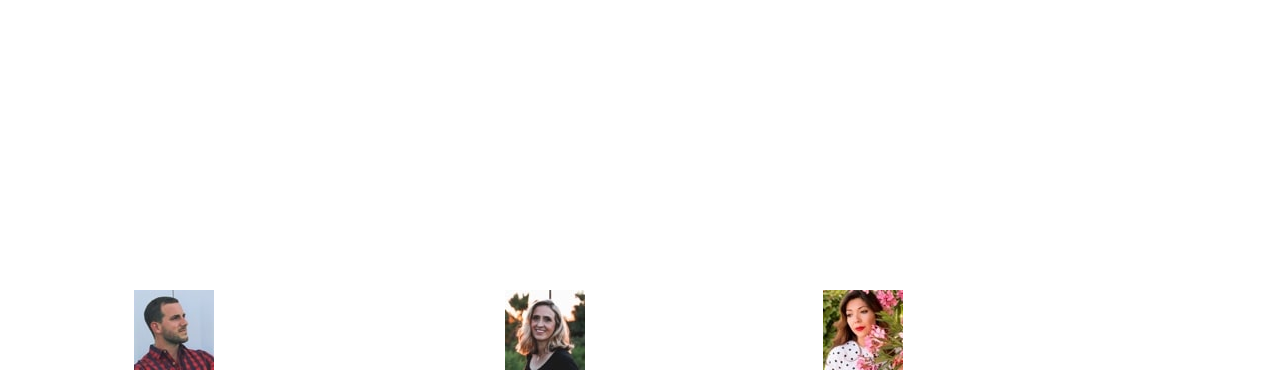
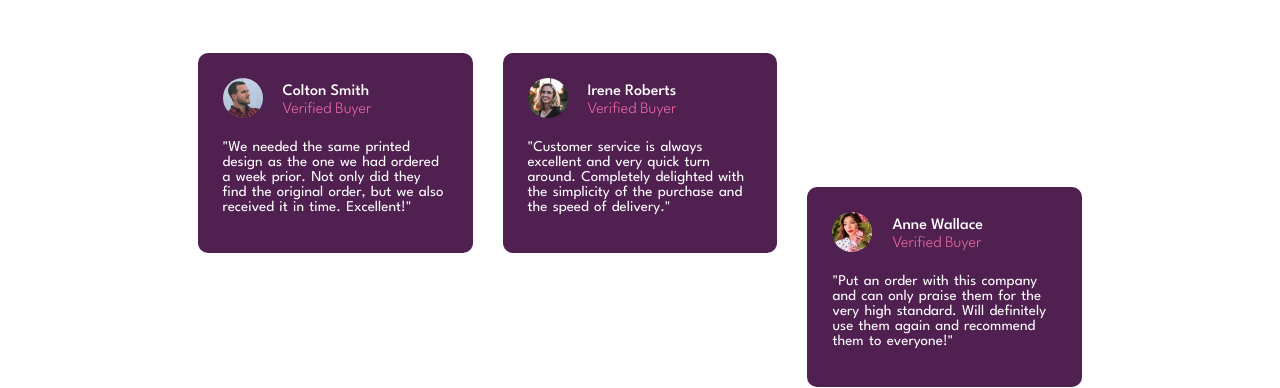
Before and after one commit to laglag1994/nader, a plain HTML site: page index.html in a window 1280 px wide. Shown: the part 261-649 px from the top of the page. Drawn offline with Linux system fonts and the light colour scheme.

Commit message:
almost there

```diff
--- a/CSS/styles.css
+++ b/CSS/styles.css
@@ -7,21 +7,25 @@ body{
 .main{
     display: flex;
     flex-direction: column;
-    width: 80%;
-    margin: 50px auto;
+    width: 70%;
+    margin: auto auto;
     justify-content: space-between;
-    height: 100%;
+    height: 80%;
+    gap: 40px;
 }
 
 .container-1{
     display: flex;
     justify-content: space-between;
-    gap: 280px;
+    gap: 90px;
 }
 
 .container-2{
     display: flex;
-    justify-content: space-between;
+    justify-content: space-around;
+    gap: 30px;
+    height: 100%;
+
 }
 
 
@@ -34,19 +38,22 @@ body{
     display: flex;
     flex-direction: column;
     flex:1;
-   justify-content: space-between;
+   justify-content: space-evenly;
 }
 
 
 .rates {
+    font-family: 'League Spartan', sans-serif;
     display: flex;
-    flex-direction: row;
     border-radius: 5px;
-    font-weight: normal;
+    font-weight: 700;
     background-color:  hsl(300, 24%, 96%);
     align-items: center;
     justify-content: space-around;
-    width: 90%;
+    width: 80%;
+    color: hsl(300, 43%, 22%);
+    /* padding-left: 15px;
+    padding-right: 15px; */
 }
 
 .rate-1{
@@ -59,4 +66,186 @@ body{
 
 .rate-3{
     align-self: end;
+
 }
+
+.box-1 h1{
+    color: hsl(300, 43%, 22%);
+    font-size: 50px;
+    font-family: 'League Spartan', sans-serif;
+}
+
+.box-1 p{
+    font-family: 'League Spartan', sans-serif;
+        color: hsl(303, 10%, 53%);
+    font-size: 16px;
+    font-weight: 500;
+}
+
+
+/* bottom */
+
+/* coltont */
+.colton{
+    display: flex;
+    gap: 20px;
+    flex-grow: 0;
+    flex-shrink: 1;
+    flex-basis: auto;
+}
+
+.card-1{
+    flex: 1;
+    background-color: hsl(300, 43%, 22%);
+    padding: 25px;
+    max-width: 300px;
+    border-radius: 10px;
+    max-height: 150px;
+
+}
+
+.name-colton{
+    line-height: 5px;
+    align-items:   center;
+}
+
+.name-colton h1{
+    font-family: 'League Spartan', sans-serif;
+    color: white;
+    font-size: medium;
+    font-weight: 500;
+}
+
+.name-colton h2{
+    font-family: 'League Spartan', sans-serif;
+    color: hsl(333, 80%, 67%);
+    font-size:medium ;
+    font-family: 'League Spartan', sans-serif;
+    font-weight: 300;
+}
+.colton-info p{
+    color: white;
+    font-family: 'League Spartan', sans-serif;
+    font-weight: 400;
+    word-spacing: 0.1em;
+    line-height: 15px;
+}
+
+/* end colton  */
+
+
+
+
+/* IRENE  */
+.irene{
+display:flex ;
+gap: 20px;
+flex-grow: 0;
+flex-shrink: 1;
+flex-basis: auto;
+
+
+
+}
+
+.card-2{
+    flex: 1;
+    background-color: hsl(300, 43%, 22%);
+    padding: 25px;
+    max-width: 300px;
+    border-radius: 10px;
+    max-height: 150px;
+}
+.name-irene{
+    line-height: 5px;
+    align-items:   center;
+}
+
+.name-irene h1{
+    font-family: 'League Spartan', sans-serif;
+    color: white;
+    font-size: medium;
+    font-weight: 500;
+}
+
+.name-irene h2{
+    font-family: 'League Spartan', sans-serif;
+    color: hsl(333, 80%, 67%);
+    font-size:medium ;
+    font-family: 'League Spartan', sans-serif;
+    font-weight: 300;
+}
+.irene-info p{
+    color: white;
+    font-family: 'League Spartan', sans-serif;
+    font-weight: 400;
+    word-spacing: 0.1em;
+    line-height: 15px;
+}
+
+/* end irene  */
+
+
+
+
+/* ANNE  */
+.anne{
+    display: flex;
+    gap: 20px;
+    flex-grow: 0;
+    flex-shrink: 1;
+    flex-basis: auto;
+
+}
+
+.card-3{
+    flex: 1;
+    background-color: hsl(300, 43%, 22%);
+    padding: 25px;
+    max-width: 300px;
+    border-radius: 10px;
+    max-height: 150px;
+    align-self:flex-end;
+
+}
+
+.name-anne{
+    line-height: 5px;
+}
+
+
+.name-anne h1{
+    font-family: 'League Spartan', sans-serif;
+    color: white;
+    font-size: medium;
+    font-weight: 500;
+}
+
+.name-anne h2{
+    font-family: 'League Spartan', sans-serif;
+    color: hsl(333, 80%, 67%);
+    font-size:medium ;
+    font-family: 'League Spartan', sans-serif;
+    font-weight: 300;
+}
+.anne-info p{
+    color: white;
+    font-family: 'League Spartan', sans-serif;
+    font-weight: 400;
+    word-spacing: 0.1em;
+    line-height: 15px;
+}
+
+
+
+
+
+
+
+.container-2 img{
+    width: 40px;
+    height: 40px;
+    border-radius: 50%;
+    margin-bottom: 5px;
+
+}
--- a/index.html
+++ b/index.html
@@ -6,9 +6,14 @@
   <meta name="viewport" content="width=device-width, initial-scale=1.0" />
   <link rel="icon" type="image/png" sizes="32x32" href="./images/favicon-32x32.png" />
   <link rel="stylesheet" type="text/css" href="css/styles.css">
+  <style> @import url('https://fonts.googleapis.com/css2?family=League+Spartan:wght@700&display=swap'); </style>
+  <style> @import url('https://fonts.googleapis.com/css2?family=League+Spartan&display=swap'); </style>
+  <style> @import url('https://fonts.googleapis.com/css2?family=League+Spartan:wght@500&display=swap'); </style>
+
   <style>
     @import url('https://fonts.googleapis.com/css2?family=Fraunces:opsz,wght@9..144,400&family=League+Spartan:wght@300&family=Montserrat:wght@300&display=swap');
   </style>
+
   <title>Frontend Mentor | Social proof section</title>
 
 
@@ -90,7 +95,7 @@
           </div>
         </div>
         <div class="colton-info">
-          <p>Verified Buyer
+          <p>
             "We needed the same printed design as the one we had ordered a week prior.
             Not only did they find the original order, but we also received it in time.
             Excellent!"</p>
@@ -172,7 +177,6 @@
     Verified Buyer
     "Put an order with this company and can only praise them for the very high
     standard. Will definitely use them again and recommend them to everyone!" -->
-  -->
 
 </body>
 
```
